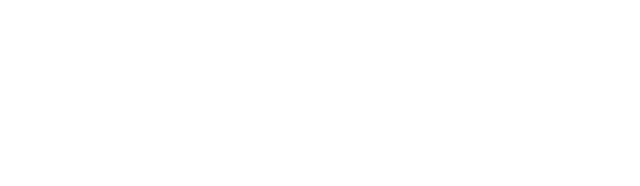
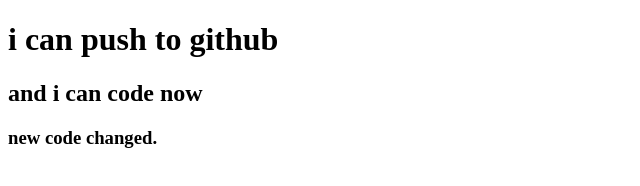
Before and after one commit to khrifath/my-second-repo, a plain HTML site: page index.html in a window 1280 px wide. Shown: the whole page, without its empty margins (0-640 px from the left). Drawn offline with Linux system fonts and the light colour scheme.

Commit message:
added header

```diff
--- a/index.html
+++ b/index.html
@@ -8,6 +8,10 @@
 
 </head>
 <body>
+    <h1>i can push to github</h1>
+    <h2>and i can code now</h2>
+    <h3>new code changed.</h3>
+
 
 </body>
 </html>
```
